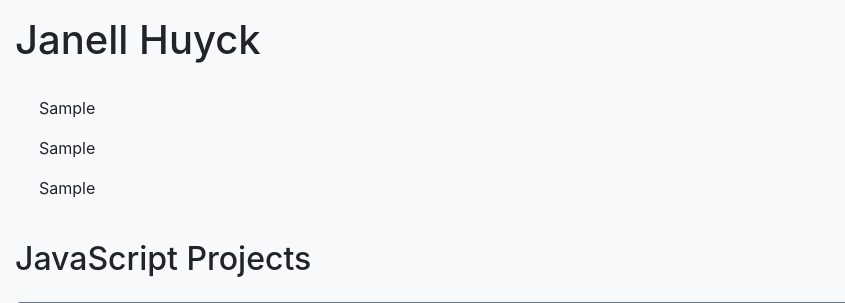
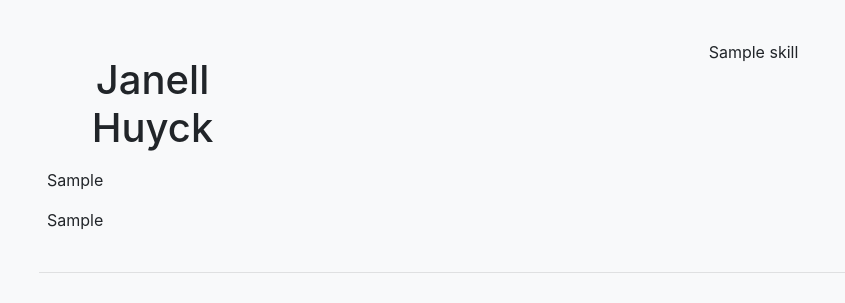
Before and after one commit to Janell-Huyck/portfolio, a Django app: template projects/templates/index.html in a window 1280 px wide. Shown: the top 303 px of the page, without its empty margins (0-845 px from the left). Run offline with Django 3.2, Linux system fonts and the light colour scheme; the template is opened without the code that fills it: most values are stand-ins (such as "Sample title", 1, 10 or a date in 2020); grey boxes marked "Sample" are stand-in pictures; some libraries are stand-ins or nearby versions.

Commit message:
moved skills to top of portfolio

```diff
--- a/projects/templates/base.html
+++ b/projects/templates/base.html
@@ -17,7 +17,7 @@
     </head>
     <body class="container-fluid pt-3 bg-light">
         <header>
-            <h1 p-2>Janell Huyck</h1>
+
 
         </header>
             {% block content %}
--- a/projects/templates/index.html
+++ b/projects/templates/index.html
@@ -3,15 +3,27 @@
 
 {% block content %}
     <div class="container-fluid p-4">
-        <p>{{intro1}}</p>
-        <p>{{intro2}}</p>
-        <p>{{intro3}}</p>
+        <div class="d-flex" >
+            <div class="p-2 column-med">
+            <h1 class="p-2 column-med text-center">Janell Huyck</h1>
+                <p>{{intro1}}</p>
+                <p>{{intro2}}</p>
+            </div>
+            <hr>
+            <div class="container skills text-center f-6">
+                    {% for skill in skills %}
+                        {{skill}}
+                    {% endfor %}
+            </div>
+        </div>
+        <hr>
     </div>
+    <p>{{intro3}}</p>
     <h2>JavaScript Projects</h2>
     <div class="card-group row">
         {% for project in javascript_projects %}
                 <div class="card p-3 m-3 border border-secondary rounded column-med" style="width: 18rem;">
-                    <img class="card-img-top" src="/{{ project.picture_1 }}" alt="{{project.title}}" style="height: 300px">
+                    <img class="card-img-top" src="{{ project.picture_1 }}" alt="{{project.title}}" style="height: 300px">
                     <div class="card-body">
                         <h5 class="card-title">{{project.title}}</h5>
                         <p class="card-text my-card-text">{{project.synopsis}}</p>
@@ -53,14 +65,6 @@
     </div>
     <div>
         <br>
-        <hr>
-    </div>
-    <div class="container skills text-center f-6">
-            {% for skill in skills %}
-                {{skill}}
-            {% endfor %}
-    </div>
-        <hr>
     <br>
     <br>
 {% endblock %}
```
Also changed, not shown: projects/templates/project_detail.html (+4 -4 lines), requirements.txt (added, +12 -0 lines), 1 other file.
